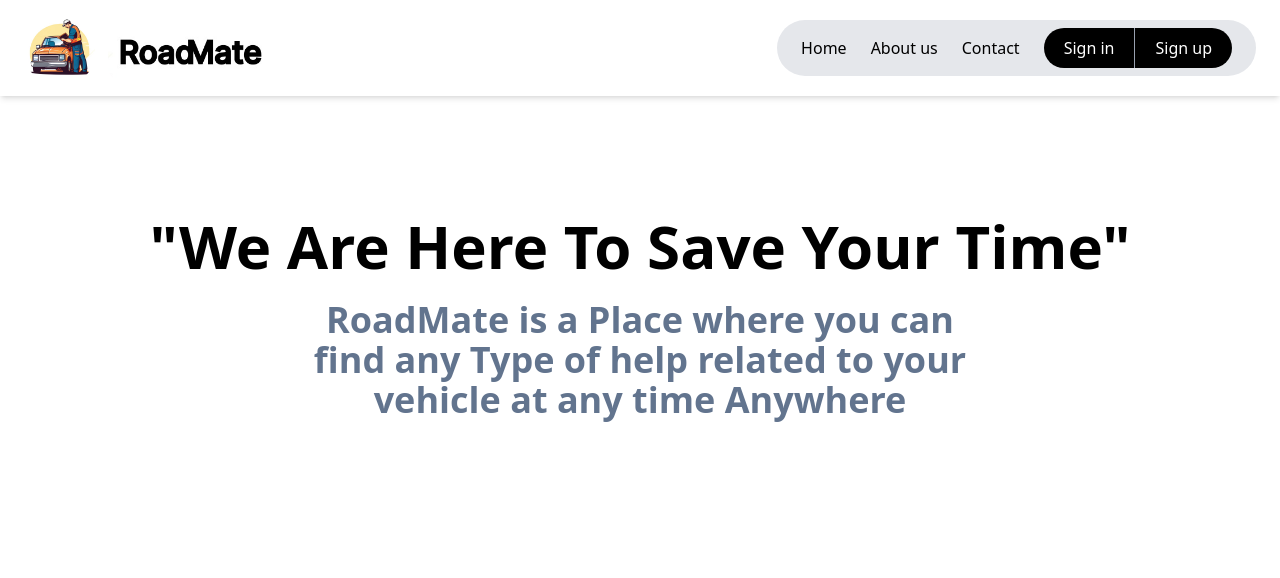
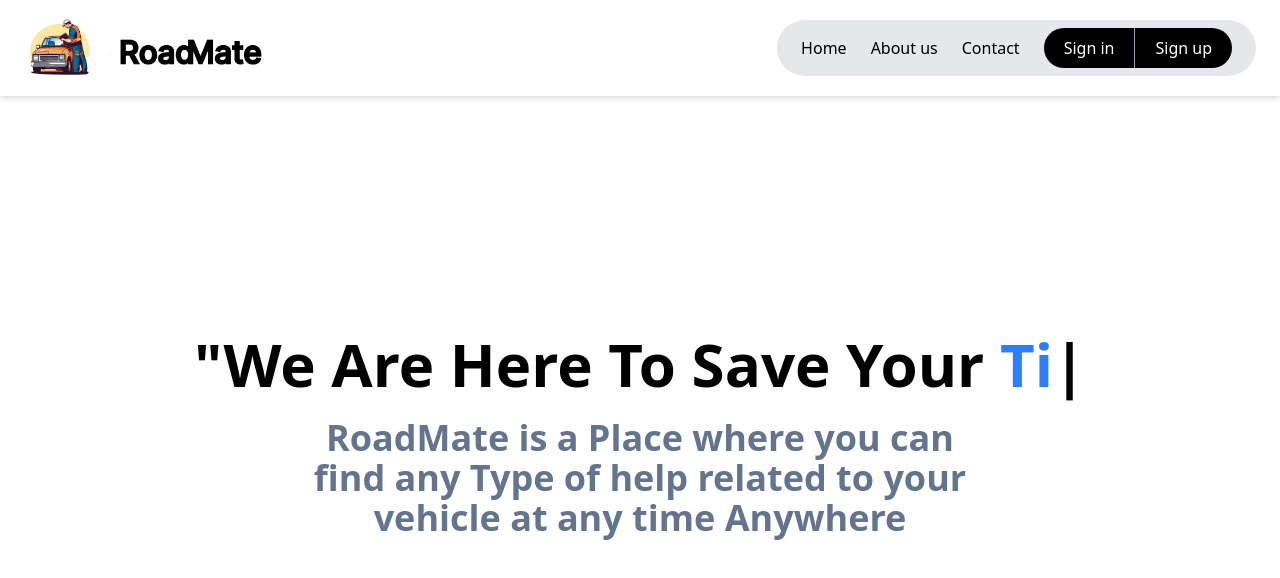
Before and after one commit to Jaypatel2006/Roadmate, a Next.js app: page / in a window 1280 px wide. Shown: the top 578 px of the page. Built offline with nearby package versions, Linux system fonts and the light colour scheme.

Commit message:
text animation added

```diff
--- a/app/page.jsx
+++ b/app/page.jsx
@@ -1,18 +1,49 @@
 "use client";
-import Image from "next/image";
+import { useState, useEffect } from "react";
+import { motion } from "framer-motion";
 
 export default function Home() {
+  const [text, setText] = useState("Time");
+  const [isDeleting, setIsDeleting] = useState(false);
+  const [index, setIndex] = useState(0);
+  const words = ["Time", "Money"];
+
+  useEffect(() => {
+    const typingSpeed = isDeleting ? 100 : 150;
+    const nextText = words[index];
+
+    if (!isDeleting && text === nextText) {
+      setTimeout(() => setIsDeleting(true), 1000);
+    } else if (isDeleting && text === "") {
+      setIsDeleting(false);
+      setIndex((prev) => (prev + 1) % words.length);
+    } else {
+      const timeout = setTimeout(() => {
+        setText((prev) =>
+          isDeleting ? prev.slice(0, -1) : nextText.slice(0, prev.length + 1)
+        );
+      }, typingSpeed);
+
+      return () => clearTimeout(timeout);
+    }
+  }, [text, isDeleting, index, words]);
+
   return (
     <>
-      <div className="flex items-center flex-col h-[85vh]">
-        <div className="font-bold text-6xl text-black mt-30">
-          "We Are Here To Save Your Time"
-        </div>
+      <div className="flex items-center flex-col h-[85vh] justify-center">
+        <motion.div
+          className="font-bold text-6xl text-black"
+          animate={{ opacity: [0, 1] }}
+          transition={{ duration: 1 }}
+        >
+          "We Are Here To Save Your{" "}
+          <span className="text-blue-500">{text}</span>
+          <span className="animate-blink">|</span>
+        </motion.div>
         <div className="mt-6 text-4xl w-[55%] text-center font-semibold text-slate-500">
           RoadMate is a Place where you can find any Type of help related to
           your vehicle at any time Anywhere
         </div>
-
       </div>
     </>
   );
--- a/package.json
+++ b/package.json
@@ -10,6 +10,7 @@
   },
   "dependencies": {
     "daisyui": "^5.0.9",
+    "framer-motion": "^12.5.0",
     "next": "15.2.3",
     "react": "^19.0.0",
     "react-dom": "^19.0.0"
```
Also changed, not shown: 1 other file (tests, documents, lock files or other folders).
